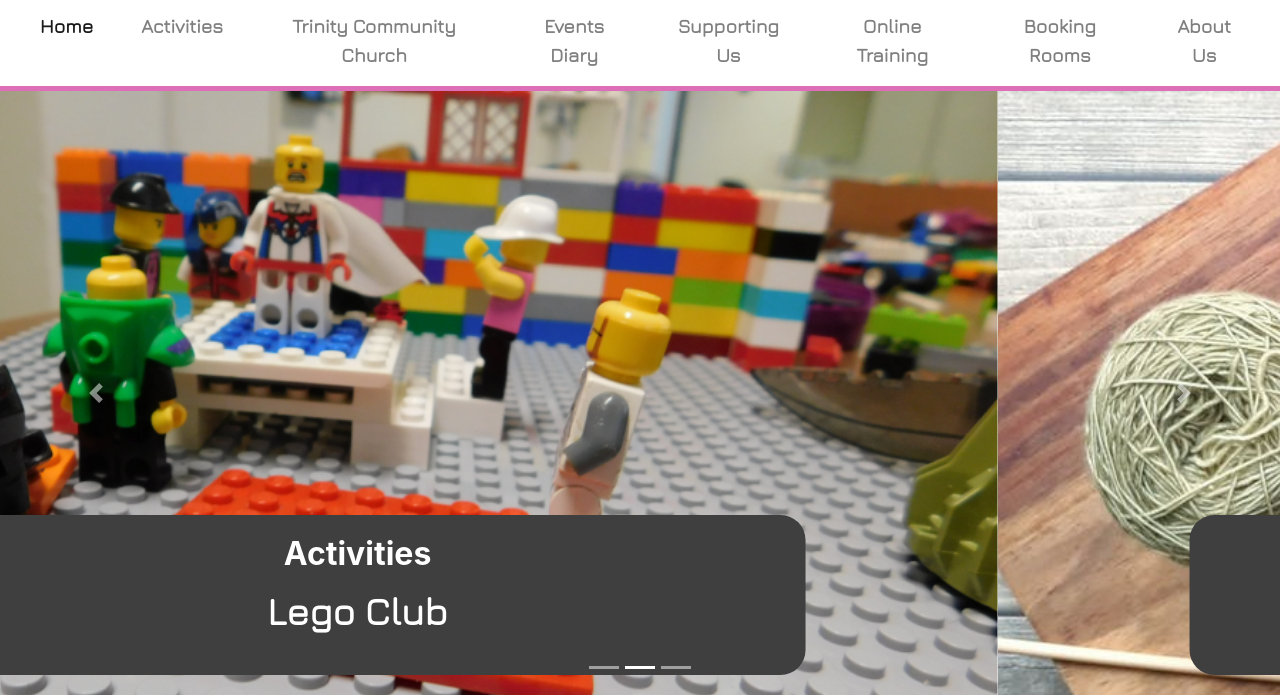
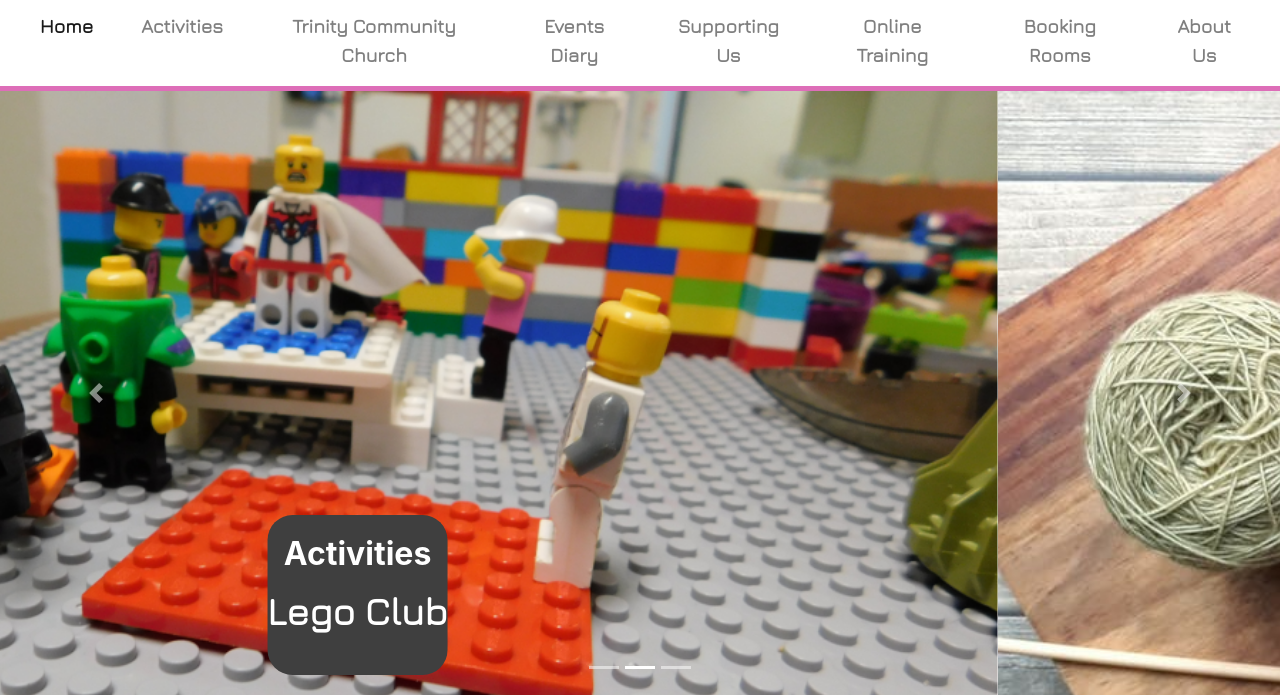
Before and after one commit to Ivan-Ndahiro/Community-Centre-Redesign, a plain HTML site: page index.html in a window 1280 px wide. Shown: the part 126-823 px from the top of the page. Drawn offline with nearby package versions, Linux system fonts and the light colour scheme.

Commit message:
Carousel fixed in position and restored caption box.

```diff
--- a/css/style.css
+++ b/css/style.css
@@ -51,6 +51,7 @@ a {
 }
 .carousel-item img{
     height: 604px;
+    width: 100%;
     object-fit: cover;
 }
 .carousel-caption {
@@ -59,7 +60,7 @@ a {
     margin-right: auto;
     margin-bottom: 0;
     max-height: fit-content;
-    max-width: fit-content(25%);
+    max-width: fit-content;
     border-radius: 25px;
     background: rgb(63, 63, 63);
 }
```
